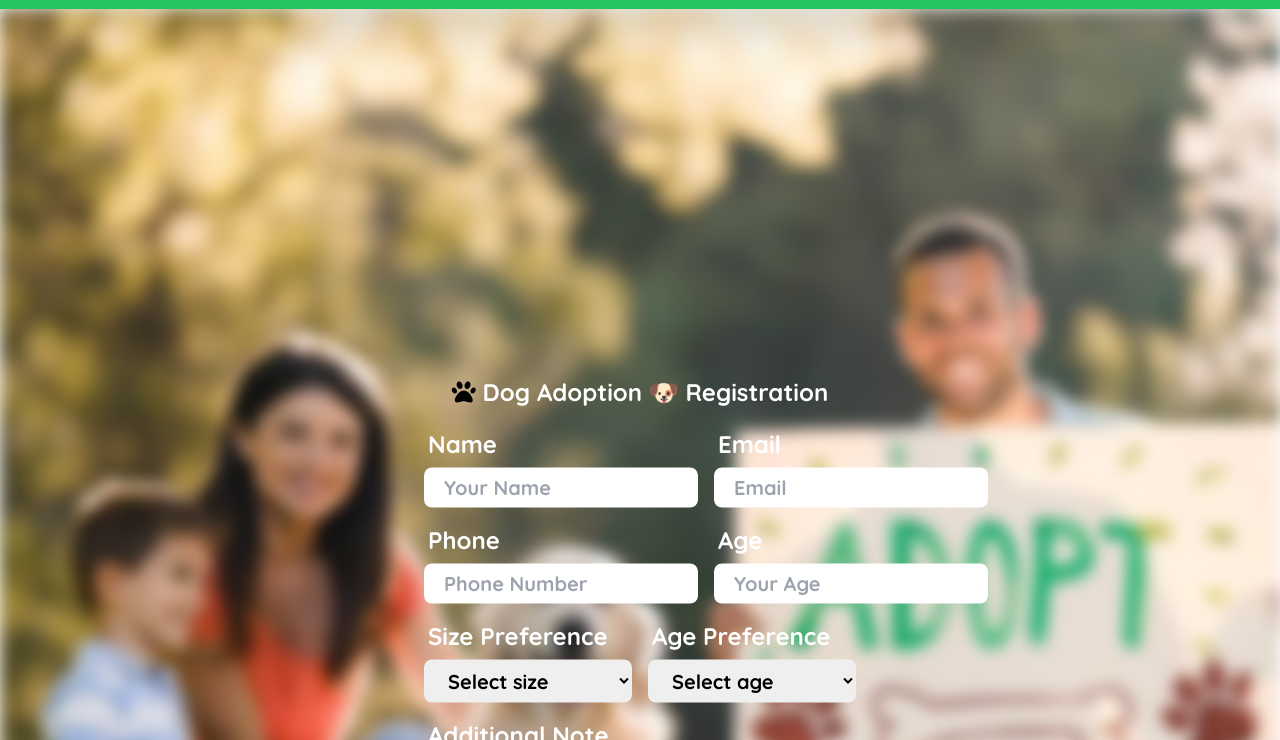
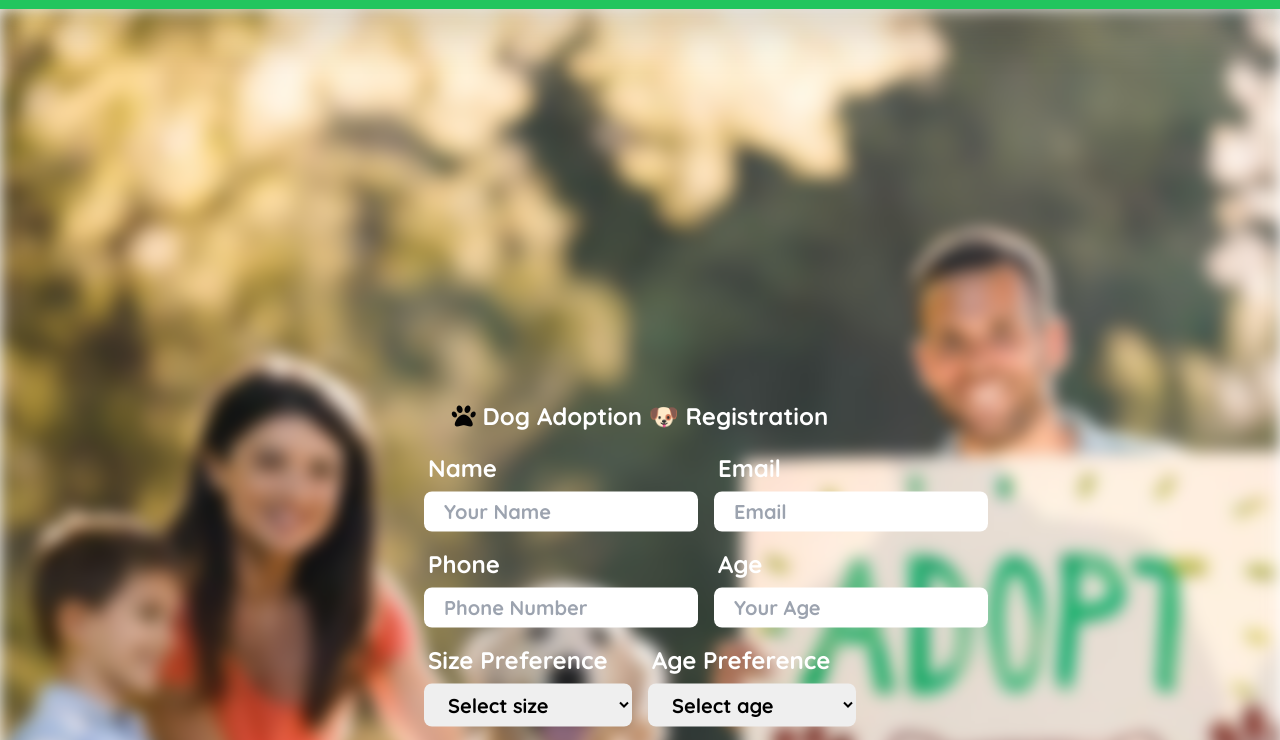
Before and after one commit to AtchayaChandran/PAWPROMISE, a plain HTML site: page index.html in a window 1280 px wide. Shown: the part 43-783 px from the top of the page. Drawn offline with nearby package versions, Linux system fonts and the light colour scheme.

Commit message:
Updated style

```diff
--- a/style.css
+++ b/style.css
@@ -6,7 +6,7 @@ body {
 .main_container {
    background-image: url("./image/bg1.jpg");
    filter: blur(8px);
-   height: 145vh;
+   height: 155vh;
    width: 100%;
    background-repeat: no-repeat;
    background-size: cover;
@@ -15,7 +15,7 @@ body {
 
 .card{
    position:absolute;
-   top:90%;
+   top:93%;
    left:50%;
    text-align: center;
    transform:translate(-50%,-50%);
```
